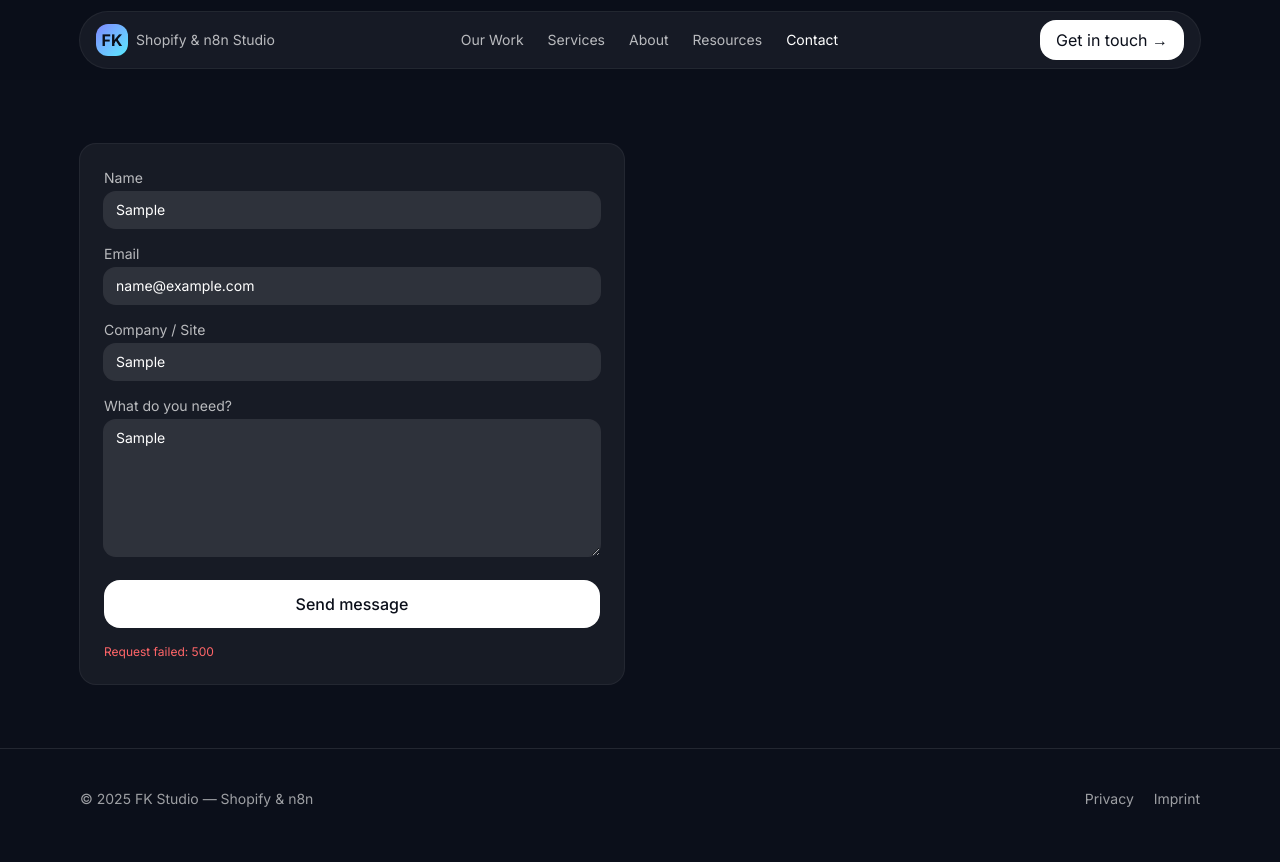
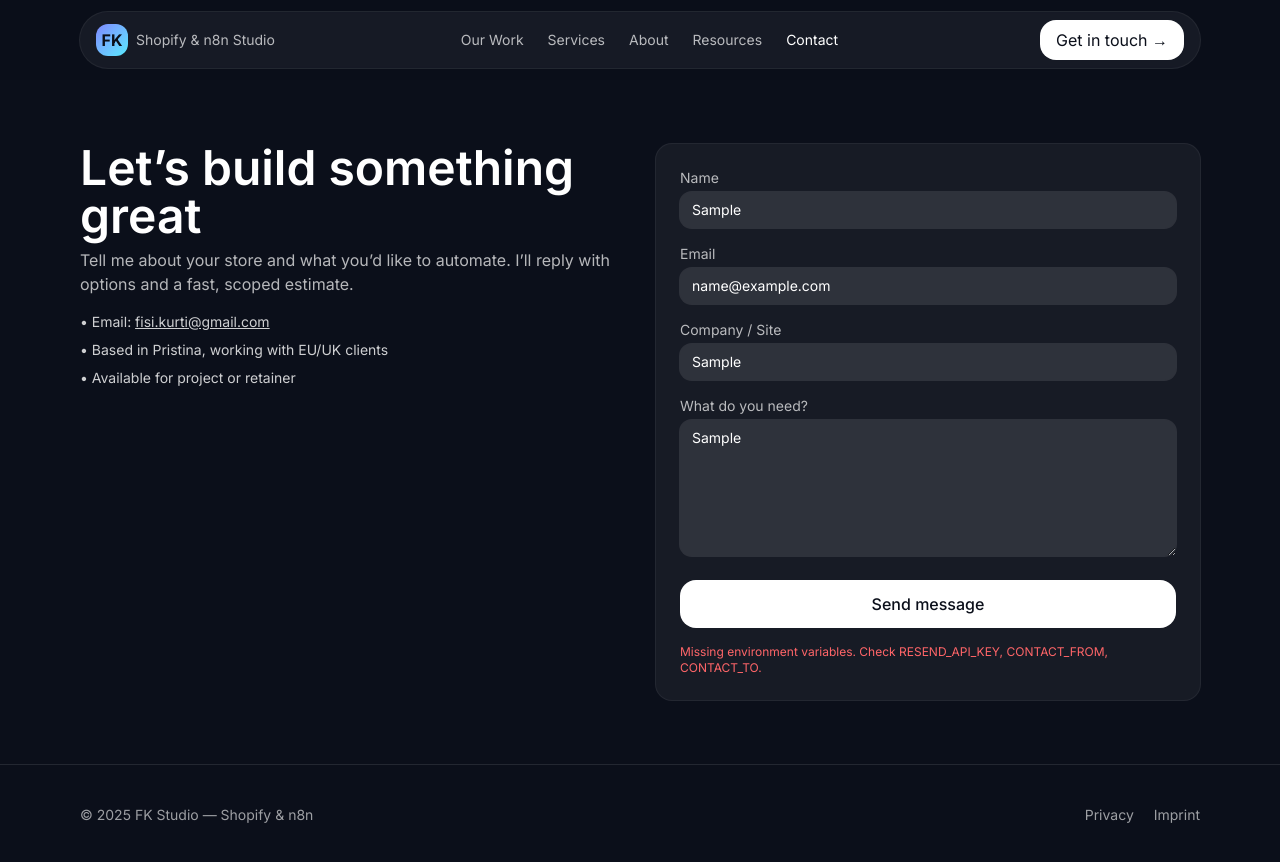
Before and after one commit to fisnikkk/Shopify, a Next.js app: page /contact in a window 1280 px wide. Both pictures are taken after typing "Sample", "name@example.com", "Sample", "Sample" into the empty fields and a click on the button "Send message". Shown: the top 862 px of the page. Built offline with nearby package versions, Linux system fonts and the light colour scheme; no server answers.

Commit message:
Contact form: safe reset + statuses

```diff
--- a/src/app/contact/page.tsx
+++ b/src/app/contact/page.tsx
@@ -1,24 +1,28 @@
+// src/app/contact/page.tsx
 "use client";
 import { useState } from "react";
 
+type SendState = { sending: boolean; sent: boolean; error: string | null };
+
 export default function Contact() {
-  const [sent, setSent] = useState(false);
-  const [error, setError] = useState<string | null>(null);
-  const [loading, setLoading] = useState(false);
+  const [state, setState] = useState<SendState>({
+    sending: false,
+    sent: false,
+    error: null,
+  });
 
   async function onSubmit(e: React.FormEvent<HTMLFormElement>) {
     e.preventDefault();
-    setLoading(true);
-    setError(null);
+    setState({ sending: true, sent: false, error: null });
 
-    const form = e.currentTarget;                 // <- no ref needed
-    const data = new FormData(form);
+    const formEl = e.currentTarget;                 // no ref needed
+    const form = new FormData(formEl);
 
     const payload = {
-      name: String(data.get("name") || ""),
-      email: String(data.get("email") || ""),
-      company: String(data.get("company") || ""),
-      message: String(data.get("message") || ""),
+      name: String(form.get("name") || ""),
+      email: String(form.get("email") || ""),
+      company: String(form.get("company") || ""),   // optional
+      message: String(form.get("message") || ""),
     };
 
     try {
@@ -27,38 +31,73 @@ export default function Contact() {
         headers: { "Content-Type": "application/json" },
         body: JSON.stringify(payload),
       });
-      if (!res.ok) throw new Error(`Request failed: ${res.status}`);
 
-      form.reset();                               // <- this won’t be null
-      setSent(true);
+      // be tolerant if the API ever returns non-JSON:
+      const data = await res.json().catch(() => null);
+
+      if (!res.ok || (data && data.ok === false)) {
+        throw new Error((data && data.error) || `Request failed: ${res.status}`);
+      }
+
+      formEl.reset();                               // safe reset
+      setState({ sending: false, sent: true, error: null });
     } catch (err) {
-      setError(err instanceof Error ? err.message : "Something went wrong.");
-    } finally {
-      setLoading(false);
+      const msg = err instanceof Error ? err.message : "Something went wrong.";
+      setState({ sending: false, sent: false, error: msg });
     }
   }
 
   return (
     <section className="max-w-6xl mx-auto px-4 py-16 grid md:grid-cols-2 gap-8">
-      {/* ...left column... */}
+      <div>
+        <h1 className="text-4xl md:text-5xl font-semibold">Let’s build something great</h1>
+        <p className="text-white/70 mt-2">
+          Tell me about your store and what you’d like to automate. I’ll reply with options and a
+          fast, scoped estimate.
+        </p>
+        <ul className="mt-4 space-y-2 text-white/80 text-sm">
+          <li>
+            • Email:{" "}
+            <a className="underline hover:text-white" href="mailto:fisi.kurti@gmail.com">
+              fisi.kurti@gmail.com
+            </a>
+          </li>
+          <li>• Based in Pristina, working with EU/UK clients</li>
+          <li>• Available for project or retainer</li>
+        </ul>
+      </div>
+
       <form onSubmit={onSubmit} className="rounded-2xl bg-white/5 ring-1 ring-white/10 p-6 grid gap-4">
-        {/* make sure each input has a name */}
-        <LabelInput label="Name" name="name" />
-        <LabelInput label="Email" name="email" type="email" />
+        <LabelInput label="Name" name="name" required />
+        <LabelInput label="Email" name="email" type="email" required />
         <LabelInput label="Company / Site" name="company" />
-        <LabelTextarea label="What do you need?" name="message" rows={6} />
-        <button disabled={loading} className="mt-2 rounded-2xl px-5 py-3 bg-white text-[#0B0F1A] font-medium">
-          {loading ? "Sending…" : "Send message"}
+        <LabelTextarea label="What do you need?" name="message" rows={6} required />
+
+        <button
+          type="submit"
+          disabled={state.sending}
+          className="mt-2 rounded-2xl px-5 py-3 bg-white text-[#0B0F1A] font-medium disabled:opacity-60"
+        >
+          {state.sending ? "Sending…" : "Send message"}
         </button>
-        {sent && <p className="text-xs text-white/60">Thanks! I’ll get back shortly.</p>}
-        {error && <p className="text-xs text-red-400">{error}</p>}
+
+        {state.sent && <p className="text-xs text-emerald-300/90">Thanks! I’ll get back shortly.</p>}
+        {state.error && <p className="text-xs text-red-400">{state.error}</p>}
       </form>
     </section>
   );
 }
 
-function LabelInput({ label, name, type = "text" }: {
-  label: string; name: string; type?: string
+function LabelInput({
+  label,
+  name,
+  type = "text",
+  required = false,
+}: {
+  label: string;
+  name: string;
+  type?: string;
+  required?: boolean;
 }) {
   return (
     <label className="grid gap-1 text-sm">
@@ -66,15 +105,23 @@ function LabelInput({ label, name, type = "text" }: {
       <input
         name={name}
         type={type}
+        required={required}
         className="px-3 py-2 rounded-xl bg-white/10 ring-1 ring-white/10 focus:outline-none focus:ring-white/30"
-        required={name !== "company"}
       />
     </label>
   );
 }
 
-function LabelTextarea({ label, name, rows = 5 }: {
-  label: string; name: string; rows?: number
+function LabelTextarea({
+  label,
+  name,
+  rows = 5,
+  required = false,
+}: {
+  label: string;
+  name: string;
+  rows?: number;
+  required?: boolean;
 }) {
   return (
     <label className="grid gap-1 text-sm">
@@ -82,8 +129,8 @@ function LabelTextarea({ label, name, rows = 5 }: {
       <textarea
         name={name}
         rows={rows}
+        required={required}
         className="px-3 py-2 rounded-xl bg-white/10 ring-1 ring-white/10 focus:outline-none focus:ring-white/30"
-        required
       />
     </label>
   );
```
